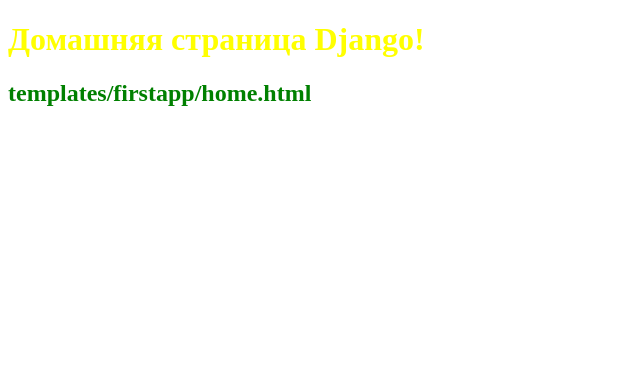
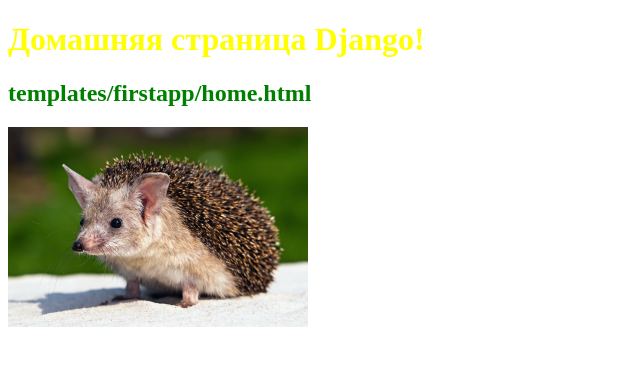
Before and after one commit to softarf/Web_1, a Django app: page / in a window 1280 px wide. Shown: the top 366 px of the page, without its empty margins (0-640 px from the left). Run offline with Django 4.2, Linux system fonts and the light colour scheme.

Commit message:
Добавляет изображение на учебный веб-сайт.
	Стили картинки не работают!

5.5.2. Использование статичных файлов
в приложениях на Django. Стр 152 - 154.
Changes committed:
	1. modified:   hello/static/css/styles.css
	2. modified:   hello/templates/firstapp/home.html
	3. new file:   hello/static/images/image1.jpg

```diff
--- a/hello/static/css/styles.css
+++ b/hello/static/css/styles.css
@@ -7,3 +7,7 @@
 body h2 {
     color: green;
 }
+
+img {
+    width: 300px;
+}
--- a/hello/templates/firstapp/home.html
+++ b/hello/templates/firstapp/home.html
@@ -19,5 +19,6 @@
   <!-- <h2 style="color: blue; font-size: 12px">templates/firstapp/home.html</h2> -->
   <h1>Домашняя страница Django!</h1>
   <h2>templates/firstapp/home.html</h2>
+  <img src="{% static 'images/image1.jpg' %}" alt="Ушастый ёжик"> <!-- width="300" -->
 </body>
 </html>
```
Also changed, not shown: hello/static/images/image1.jpg (added).
